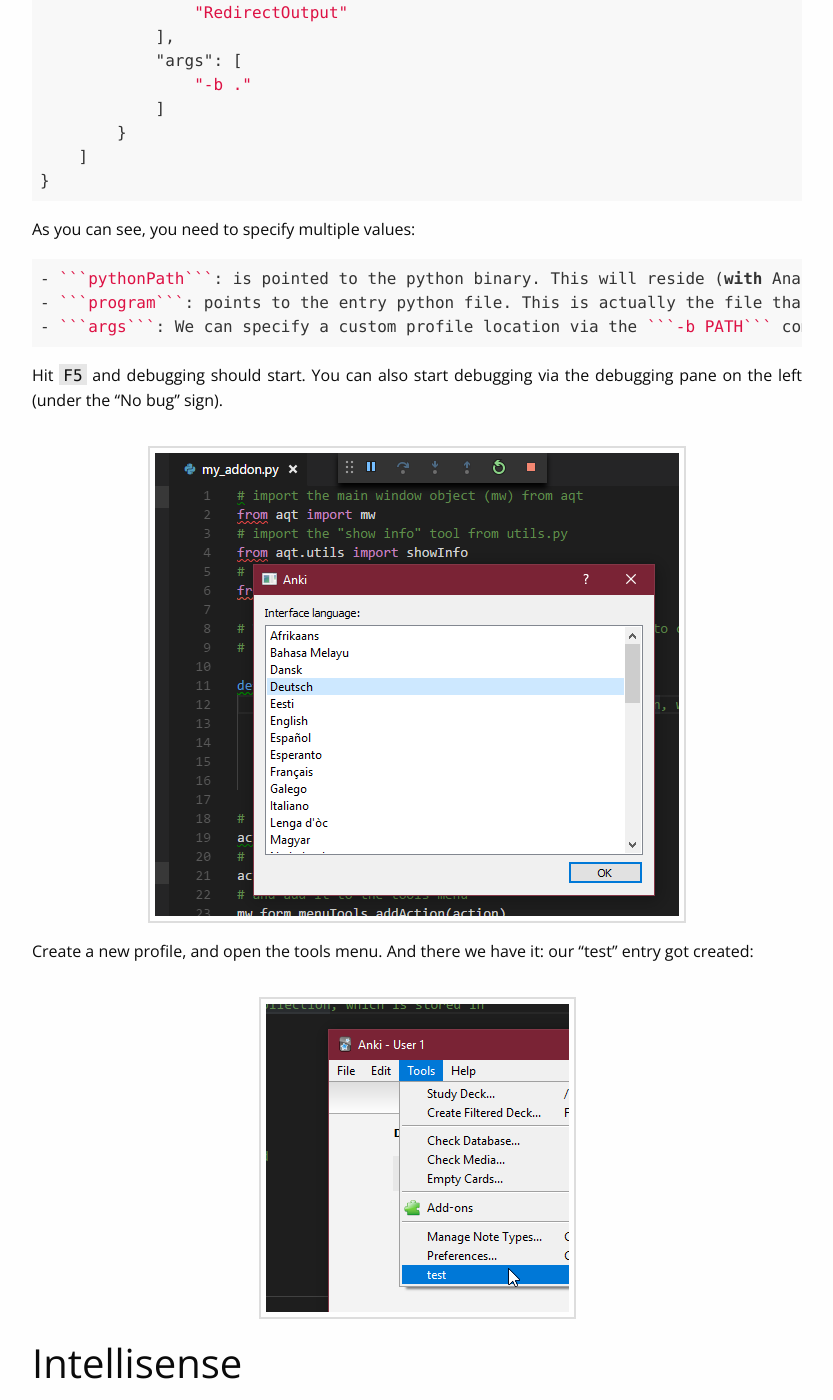
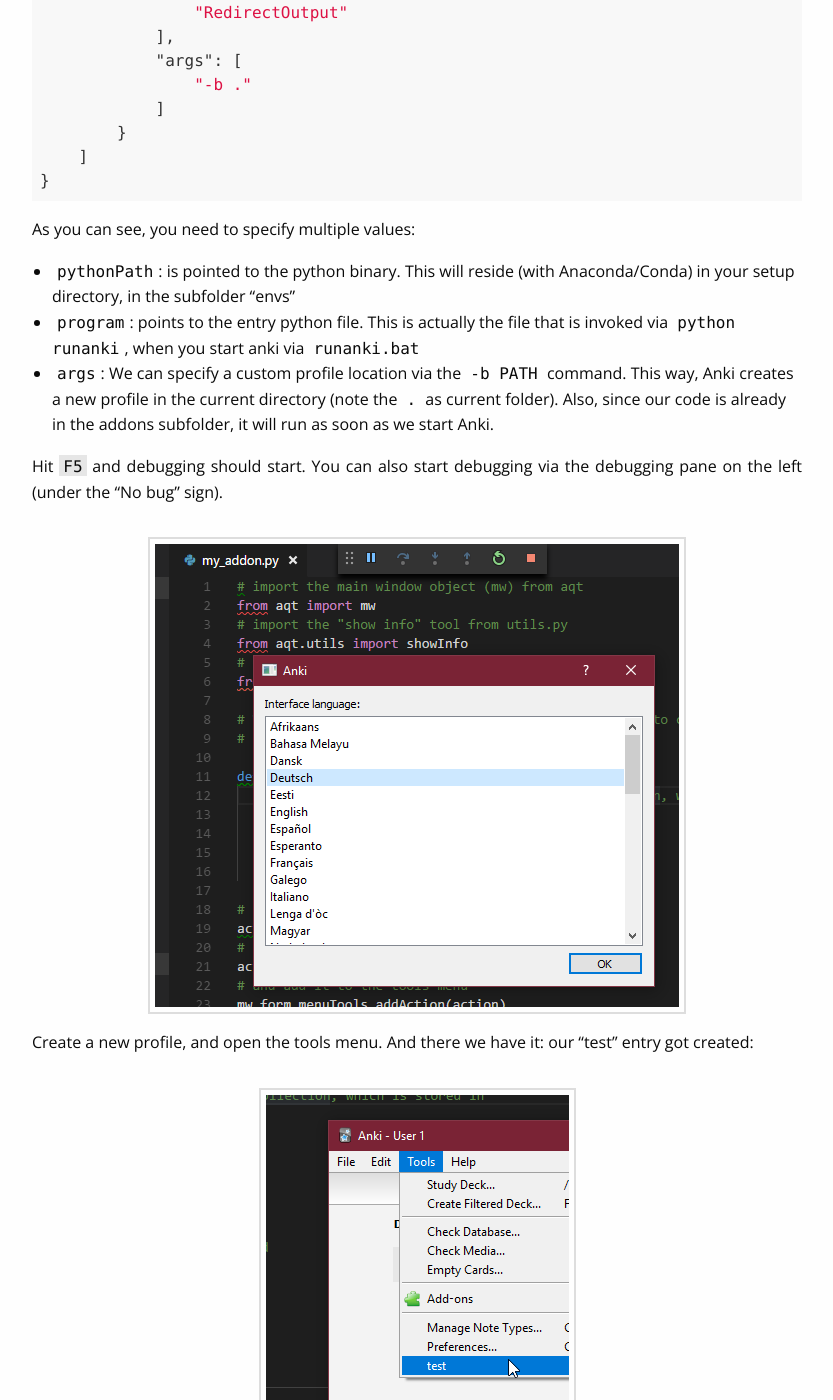
Before and after one commit to ChrisK91/chrisk91.github.io, a Jekyll site: the page built from _posts/2018-02-13-Setting-up-VSCode-for-Anki-addon-development.md, in a window 1280 px wide and 1400 px high, scrolled down 3958 px. Shown: the whole window, without its empty margins (223-1056 px from the left). Built offline with Jekyll 4.4.1, drawn with Linux system fonts in a browser that asks for light colours.

Commit message:
Im too dumb for MD

````diff
--- a/_posts/2018-02-13-Setting-up-VSCode-for-Anki-addon-development.md
+++ b/_posts/2018-02-13-Setting-up-VSCode-for-Anki-addon-development.md
@@ -122,9 +122,9 @@
 
 As you can see, you need to specify multiple values:
 
-    - ```pythonPath```: is pointed to the python binary. This will reside (with Anaconda/Conda) in your setup directory, in the subfolder "envs"
-    - ```program```: points to the entry python file. This is actually the file that is invoked via ```python runanki```, when you start anki via ```runanki.bat```
-    - ```args```: We can specify a custom profile location via the ```-b PATH``` command. This way, Anki creates a new profile in the current directory (note the ```.``` as current folder). Also, since our code is already in the addons subfolder, it will run as soon as we start Anki.
+- ```pythonPath```: is pointed to the python binary. This will reside (with Anaconda/Conda) in your setup directory, in the subfolder "envs"
+- ```program```: points to the entry python file. This is actually the file that is invoked via ```python runanki```, when you start anki via ```runanki.bat```
+- ```args```: We can specify a custom profile location via the ```-b PATH``` command. This way, Anki creates a new profile in the current directory (note the ```.``` as current folder). Also, since our code is already in the addons subfolder, it will run as soon as we start Anki.
 
 Hit <kbd>F5</kbd> and debugging should start. You can also start debugging via the debugging pane on the left (under the "No bug" sign).
 
@@ -142,7 +142,7 @@
 </figure>
 </div>
 
-## Intellisense
+## Autocomplete
 
 First, it would be nice to have auto completion and code lookup working. We can enable this in the workspace settings:
 
````
